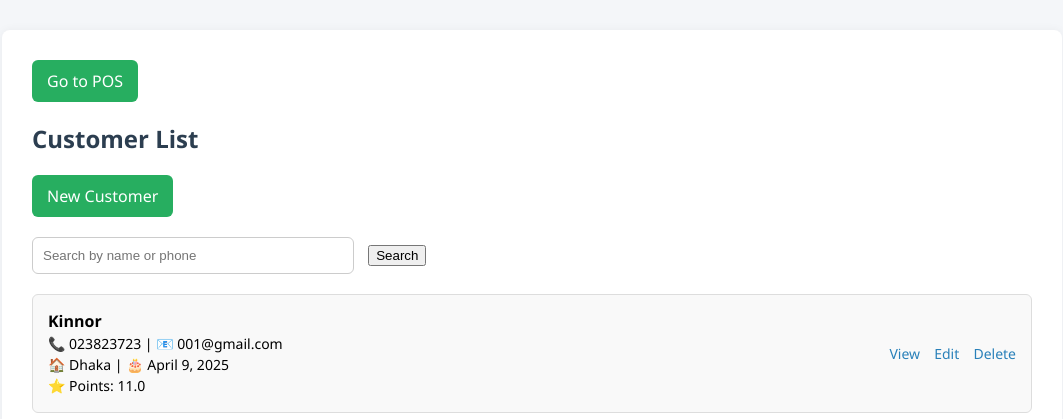
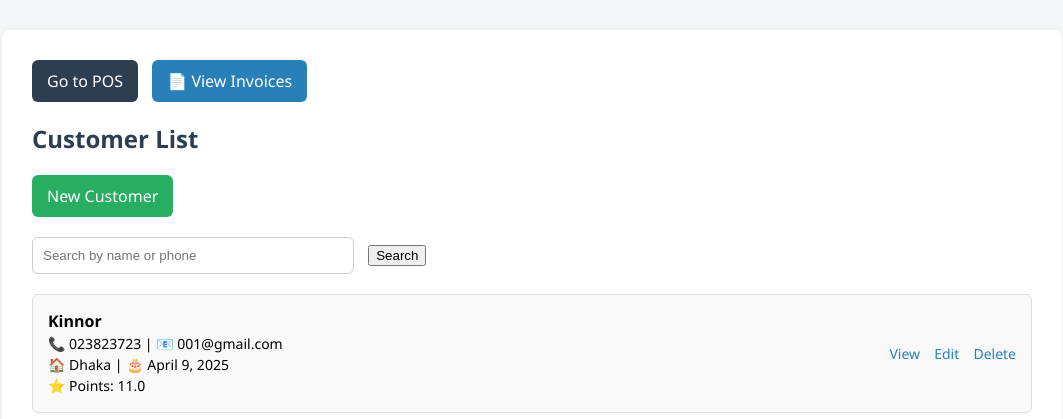
Before and after one commit to ShakilAhmedKhan/crudsec, a Django app: page / in a window 1280 px wide. Shown: the top 419 px of the page, without its empty margins (108-1171 px from the left). Run offline with Django 5.2, Linux system fonts and the light colour scheme; data comes from the database, SQL or seed files in the repository; both versions use the stored data as it was after the commit.

Commit message:
buttons added

```diff
--- a/basepos/customer/models.py
+++ b/basepos/customer/models.py
@@ -25,9 +25,11 @@ class Medicine(models.Model):
 class Sale(models.Model):
     customer = models.ForeignKey(Customer, on_delete=models.CASCADE)
     sale_date = models.DateTimeField(auto_now_add=True)
+    total_amount = models.FloatField(default=0)
 
     def __str__(self):
         return f"Invoice #{self.id} - {self.customer.name}"
+
 
 class SaleItem(models.Model):
     sale = models.ForeignKey(Sale, on_delete=models.CASCADE, related_name='items')
--- a/basepos/customer/templates/customer/customer_list.html
+++ b/basepos/customer/templates/customer/customer_list.html
@@ -112,12 +112,42 @@
         .pagination a:hover {
             background-color: #ecf0f1;
         }
+
+        .btn-inline {
+            display: inline-block;
+            width: auto;
+            padding: 10px 15px;
+            margin-left: 10px;
+            text-decoration: none;
+            background: #27ae60;
+            color: white;
+            border-radius: 6px;
+        }
+        .btn-inline:hover {
+            background: #219150;
+        }
+
+        .back-button {
+            display: inline-block;
+            margin-bottom: 20px;
+            padding: 10px 15px;
+            background: #2c3e50;
+            color: white;
+            border-radius: 6px;
+            text-decoration: none;
+        }
+        .back-button:hover {
+            background: #34495e;
+        }
+
+
     </style>
 </head>
 <body>
 <div class="container">
 
-    <a href="{% url 'sell-medicine' %}" class="btn">Go to POS</a>
+    <a href="{% url 'sell-medicine' %}" class="back-button">Go to POS</a>
+    <a href="{% url 'invoices-list' %}" class="btn-inline" style="background: #2980b9; margin-bottom: 20px;">📄 View Invoices</a>
     <h2>Customer List</h2>
 
     <a href="{% url 'customer-add' %}" class="btn">New Customer</a>
--- a/basepos/customer/templates/customer/sell_medicine.html
+++ b/basepos/customer/templates/customer/sell_medicine.html
@@ -86,7 +86,10 @@
 <div class="container">
 
     <a href="{% url 'invoices-list' %}" class="btn-inline" style="background: #2980b9; margin-bottom: 20px;">📄 View Invoices</a>
-    <a href="{% url 'customer-add' %}" class="btn-inline">+ New Customer</a>
+    <a href="{% url 'customer-add' %}" class="btn-inline">New Customer</a>
+    <a href="{% url 'customer-list' %}" class="btn-inline">Customer List</a>
+    <a href="{% url 'medicine-list' %}" class="btn-inline">Medicines</a>
+    <a href="{% url 'medicine-add' %}" class="btn-inline">New Medicine</a>
 
     <h2>Sell Items</h2>
     <form method="post" onsubmit="return validateCustomer()">
--- a/basepos/customer/views.py
+++ b/basepos/customer/views.py
@@ -78,22 +78,34 @@ class SellMedicineView(View):
         customer_id = request.POST.get("customer")
         customer = Customer.objects.get(id=customer_id)
 
-        sale = Sale.objects.create(customer=customer)
+        sale = Sale.objects.create(customer=customer, total_amount=0)  # Initially 0
+        print(f"New Sale Created: {sale.id}")
 
+        total = 0
         total_forms = int(request.POST.get('form-TOTAL_FORMS', 0))
+        print(f"Total forms: {total_forms}")
+
         for i in range(total_forms):
             medicine_id = request.POST.get(f'form-{i}-medicine')
             quantity = int(request.POST.get(f'form-{i}-quantity'))
             price = float(request.POST.get(f'form-{i}-price_at_sale'))
 
             medicine = Medicine.objects.get(id=medicine_id)
+            subtotal = quantity * price
+            total += subtotal
+            print(f"Medicine: {medicine.name}, Quantity: {quantity}, Price: {price}, Subtotal: {subtotal}")
+
             SaleItem.objects.create(sale=sale, medicine=medicine, quantity=quantity, price_at_sale=price)
 
-            # Update medicine stock
             medicine.stock -= quantity
             medicine.save()
 
-        return redirect('invoices-list')  # Or wherever you want to redirect after sale
+        print(f"Total: {total}")
+        sale.total_amount = total
+        sale.save()
+        print(f"Saved total_amount: {sale.total_amount}")
+
+        return redirect('invoices-list')
 
 
 #Medicine Views
```
Also changed, not shown: basepos/db.sqlite3.
